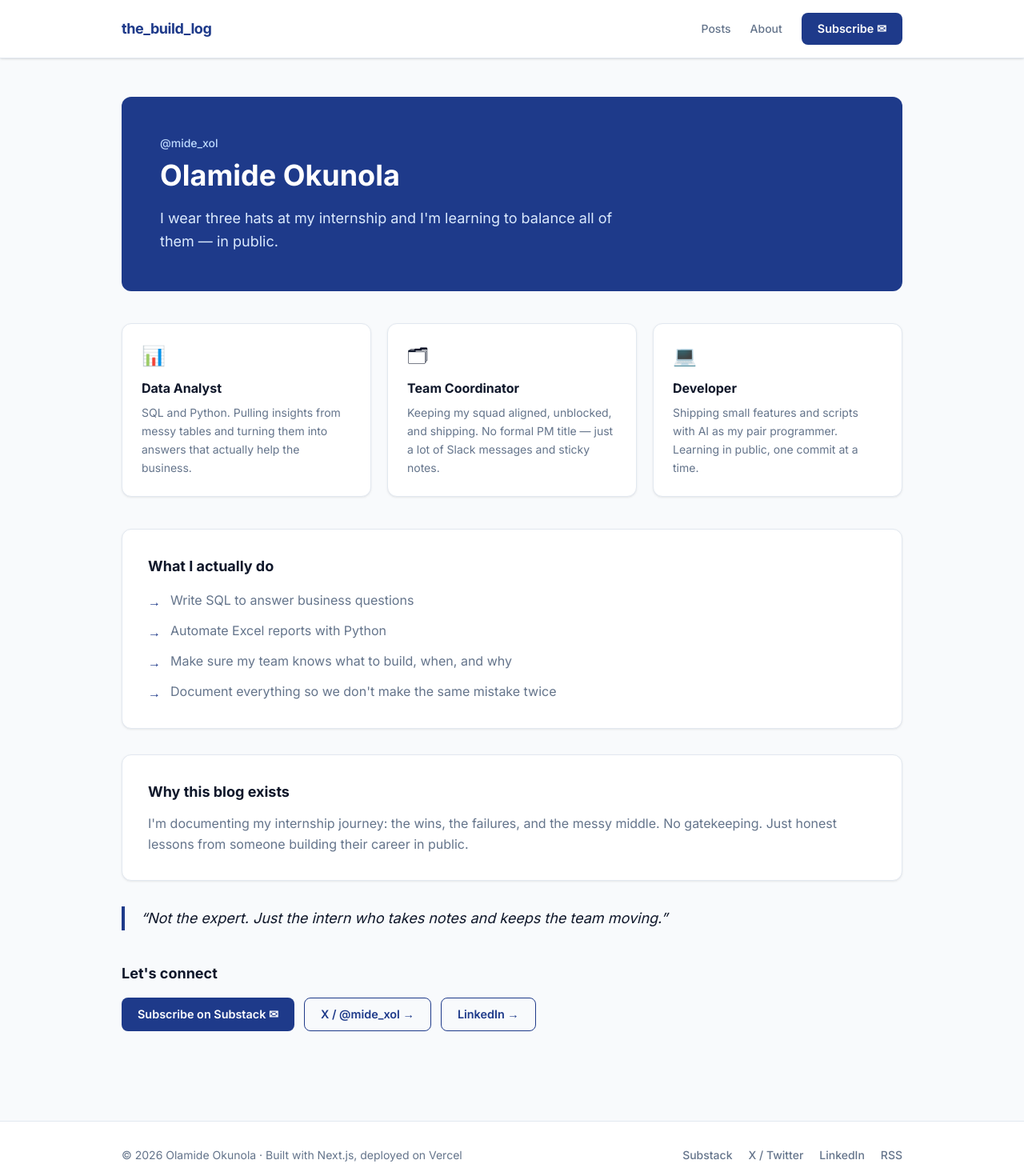
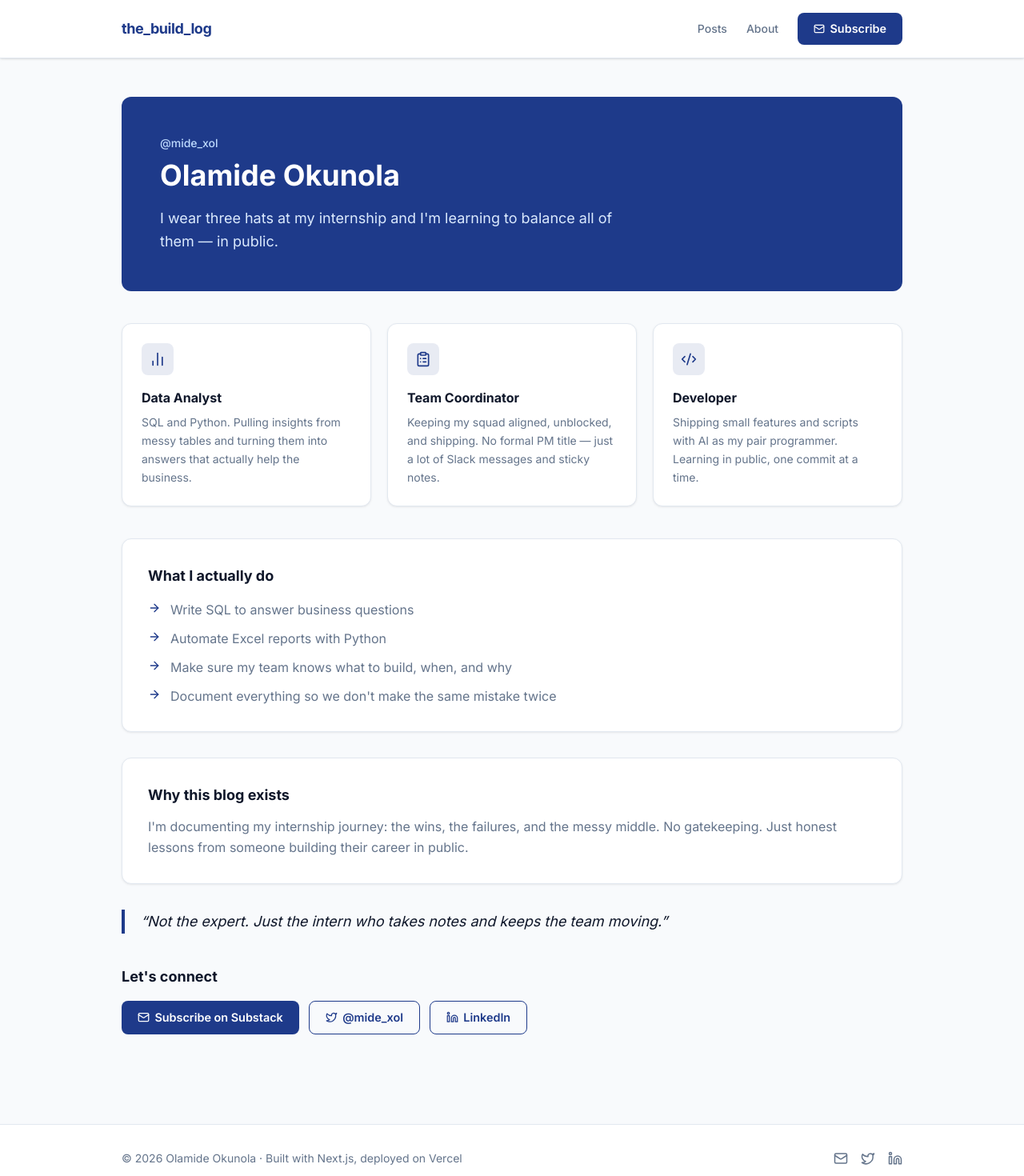
Before and after one commit to midexol/the-build-log, a Next.js app: page /about in a window 1280 px wide. Shown: the top 1470 px of the page at 80% size. Built offline with nearby package versions, Linux system fonts and the light colour scheme.

Commit message:
feat: replace emojis with Lucide icons, remove RSS from footer

```diff
--- a/app/about/page.tsx
+++ b/app/about/page.tsx
@@ -1,13 +1,33 @@
+import { BarChart2, ClipboardList, Code2, Mail, Twitter, Linkedin, ArrowRight } from "lucide-react";
+
 export const metadata = {
   title: "About",
   description:
     "Olamide Okunola — data analyst, team coordinator, and developer. Documenting an internship in public.",
 };
 
+const hats = [
+  {
+    icon: BarChart2,
+    title: "Data Analyst",
+    desc: "SQL and Python. Pulling insights from messy tables and turning them into answers that actually help the business.",
+  },
+  {
+    icon: ClipboardList,
+    title: "Team Coordinator",
+    desc: "Keeping my squad aligned, unblocked, and shipping. No formal PM title — just a lot of Slack messages and sticky notes.",
+  },
+  {
+    icon: Code2,
+    title: "Developer",
+    desc: "Shipping small features and scripts with AI as my pair programmer. Learning in public, one commit at a time.",
+  },
+];
+
 export default function AboutPage() {
   return (
     <div className="max-w-5xl mx-auto px-6 py-12">
-      {/* Hero row */}
+      {/* Hero banner */}
       <div className="bg-navy rounded-card p-8 sm:p-12 text-white mb-10">
         <p className="text-blue-200 text-sm font-medium mb-2">@mide_xol</p>
         <h1 className="text-3xl sm:text-4xl font-bold mb-4 leading-tight">
@@ -19,36 +39,23 @@ export default function AboutPage() {
         </p>
       </div>
 
+      {/* Three hats */}
       <div className="grid grid-cols-1 sm:grid-cols-3 gap-5 mb-10">
-        {[
-          {
-            emoji: "📊",
-            title: "Data Analyst",
-            desc: "SQL and Python. Pulling insights from messy tables and turning them into answers that actually help the business.",
-          },
-          {
-            emoji: "🗂",
-            title: "Team Coordinator",
-            desc: "Keeping my squad aligned, unblocked, and shipping. No formal PM title — just a lot of Slack messages and sticky notes.",
-          },
-          {
-            emoji: "💻",
-            title: "Developer",
-            desc: "Shipping small features and scripts with AI as my pair programmer. Learning in public, one commit at a time.",
-          },
-        ].map((hat) => (
+        {hats.map(({ icon: Icon, title, desc }) => (
           <div
-            key={hat.title}
+            key={title}
             className="bg-surface border border-border rounded-card p-6 shadow-card"
           >
-            <span className="text-2xl mb-3 block">{hat.emoji}</span>
-            <h2 className="font-bold text-ink mb-2">{hat.title}</h2>
-            <p className="text-sm text-muted leading-relaxed">{hat.desc}</p>
+            <div className="w-10 h-10 rounded-lg bg-navy/10 flex items-center justify-center mb-4">
+              <Icon size={20} className="text-navy" />
+            </div>
+            <h2 className="font-bold text-ink mb-2">{title}</h2>
+            <p className="text-sm text-muted leading-relaxed">{desc}</p>
           </div>
         ))}
       </div>
 
-      {/* What I do */}
+      {/* What I actually do */}
       <div className="bg-surface border border-border rounded-card p-6 sm:p-8 shadow-card mb-8">
         <h2 className="font-bold text-ink text-lg mb-4">What I actually do</h2>
         <ul className="space-y-3">
@@ -59,14 +66,14 @@ export default function AboutPage() {
             "Document everything so we don't make the same mistake twice",
           ].map((item) => (
             <li key={item} className="flex gap-3 text-muted">
-              <span className="text-navy font-bold mt-0.5">→</span>
+              <ArrowRight size={16} className="text-navy shrink-0 mt-0.5" />
               <span>{item}</span>
             </li>
           ))}
         </ul>
       </div>
 
-      {/* Why blog */}
+      {/* Why this blog */}
       <div className="bg-surface border border-border rounded-card p-6 sm:p-8 shadow-card mb-8">
         <h2 className="font-bold text-ink text-lg mb-3">Why this blog exists</h2>
         <p className="text-muted leading-relaxed">
@@ -76,7 +83,7 @@ export default function AboutPage() {
         </p>
       </div>
 
-      {/* Quote + socials */}
+      {/* Quote */}
       <div className="border-l-4 border-navy pl-5 mb-10">
         <p className="text-ink italic text-lg leading-relaxed">
           &ldquo;Not the expert. Just the intern who takes notes and keeps the team
@@ -84,6 +91,7 @@ export default function AboutPage() {
         </p>
       </div>
 
+      {/* Connect */}
       <div>
         <h2 className="font-bold text-ink text-lg mb-4">Let&apos;s connect</h2>
         <div className="flex gap-3 flex-wrap">
@@ -91,25 +99,25 @@ export default function AboutPage() {
             href="https://midexol.substack.com/"
             target="_blank"
             rel="noopener noreferrer"
-            className="btn-primary"
+            className="btn-primary flex items-center gap-2"
           >
-            Subscribe on Substack ✉
+            <Mail size={15} /> Subscribe on Substack
           </a>
           <a
             href="https://x.com/mide_xol"
             target="_blank"
             rel="noopener noreferrer"
-            className="btn-outline"
+            className="btn-outline flex items-center gap-2"
           >
-            X / @mide_xol →
+            <Twitter size={15} /> @mide_xol
           </a>
           <a
             href="https://www.linkedin.com/in/okunola-olamide-xielle526"
             target="_blank"
             rel="noopener noreferrer"
-            className="btn-outline"
+            className="btn-outline flex items-center gap-2"
           >
-            LinkedIn →
+            <Linkedin size={15} /> LinkedIn
           </a>
         </div>
       </div>
--- a/app/layout.tsx
+++ b/app/layout.tsx
@@ -1,5 +1,6 @@
 import type { Metadata } from "next";
 import Link from "next/link";
+import { Mail, Twitter, Linkedin } from "lucide-react";
 import "./globals.css";
 
 export const metadata: Metadata = {
@@ -41,9 +42,10 @@ export default function RootLayout({ children }: { children: React.ReactNode })
                   href="https://midexol.substack.com/"
                   target="_blank"
                   rel="noopener noreferrer"
-                  className="btn-primary text-sm py-1.5 px-4"
+                  className="btn-primary text-sm py-1.5 px-4 flex items-center gap-1.5"
                 >
-                  Subscribe ✉
+                  <Mail size={14} />
+                  Subscribe
                 </a>
               </div>
             </nav>
@@ -57,37 +59,34 @@ export default function RootLayout({ children }: { children: React.ReactNode })
               <p className="text-sm text-muted">
                 © 2026 Olamide Okunola · Built with Next.js, deployed on Vercel
               </p>
-              <div className="flex gap-5 text-sm font-medium">
+              <div className="flex gap-4 items-center">
                 <a
                   href="https://midexol.substack.com/"
                   target="_blank"
                   rel="noopener noreferrer"
                   className="text-muted hover:text-navy transition-colors"
+                  aria-label="Substack newsletter"
                 >
-                  Substack
+                  <Mail size={18} />
                 </a>
                 <a
                   href="https://x.com/mide_xol"
                   target="_blank"
                   rel="noopener noreferrer"
                   className="text-muted hover:text-navy transition-colors"
+                  aria-label="X / Twitter"
                 >
-                  X / Twitter
+                  <Twitter size={18} />
                 </a>
                 <a
                   href="https://www.linkedin.com/in/okunola-olamide-xielle526"
                   target="_blank"
                   rel="noopener noreferrer"
                   className="text-muted hover:text-navy transition-colors"
+                  aria-label="LinkedIn"
                 >
-                  LinkedIn
+                  <Linkedin size={18} />
                 </a>
-                <Link
-                  href="/feed.xml"
-                  className="text-muted hover:text-navy transition-colors"
-                >
-                  RSS
-                </Link>
               </div>
             </div>
           </footer>
--- a/app/page.tsx
+++ b/app/page.tsx
@@ -1,6 +1,7 @@
 import Link from "next/link";
 import { getAllPosts } from "@/lib/posts";
 import PostCard from "@/components/PostCard";
+import { BookOpen, ArrowRight } from "lucide-react";
 
 export default function HomePage() {
   const posts = getAllPosts().slice(0, 3);
@@ -11,7 +12,8 @@ export default function HomePage() {
       <section className="bg-surface border-b border-border">
         <div className="max-w-5xl mx-auto px-6 py-20 sm:py-28">
           <span className="inline-flex items-center gap-2 tag-pill mb-6 text-sm">
-            📓 Internship Journal
+            <BookOpen size={13} />
+            Internship Journal
           </span>
           <h1 className="text-4xl sm:text-5xl font-bold text-ink leading-tight tracking-tight mb-5 max-w-2xl">
             SQL, Python, and keeping the team moving.
@@ -21,8 +23,8 @@ export default function HomePage() {
             Documenting the wins, failures, and messy middle in public.
           </p>
           <div className="flex gap-3 flex-wrap">
-            <Link href="/blog" className="btn-primary">
-              Read the blog →
+            <Link href="/blog" className="btn-primary flex items-center gap-1.5">
+              Read the blog <ArrowRight size={15} />
             </Link>
             <Link href="/about" className="btn-outline">
               About me
@@ -37,9 +39,9 @@ export default function HomePage() {
           <h2 className="text-xl font-bold text-ink">Recent entries</h2>
           <Link
             href="/blog"
-            className="text-sm font-medium text-navy hover:text-navy-dark transition-colors"
+            className="text-sm font-medium text-navy hover:text-navy-dark transition-colors flex items-center gap-1"
           >
-            View all →
+            View all <ArrowRight size={13} />
           </Link>
         </div>
 
@@ -58,13 +60,13 @@ export default function HomePage() {
       <section className="bg-navy text-white">
         <div className="max-w-5xl mx-auto px-6 py-12 flex flex-col sm:flex-row items-center justify-between gap-6">
           <div>
-            <p className="text-sm font-medium text-blue-200 mb-1">Behind the log</p>
+            <p className="text-blue-200 text-sm font-medium mb-1">Behind the log</p>
             <h2 className="text-xl font-bold">
               &ldquo;Not the expert. Just the intern who takes notes.&rdquo;
             </h2>
           </div>
-          <Link href="/about" className="btn-outline border-white text-white hover:bg-white/10 shrink-0">
-            Read my story →
+          <Link href="/about" className="btn-outline border-white text-white hover:bg-white/10 shrink-0 flex items-center gap-1.5">
+            Read my story <ArrowRight size={15} />
           </Link>
         </div>
       </section>
```
Also changed, not shown: package.json (+33 -32 lines), 1 other file (tests, documents, lock files or other folders).
